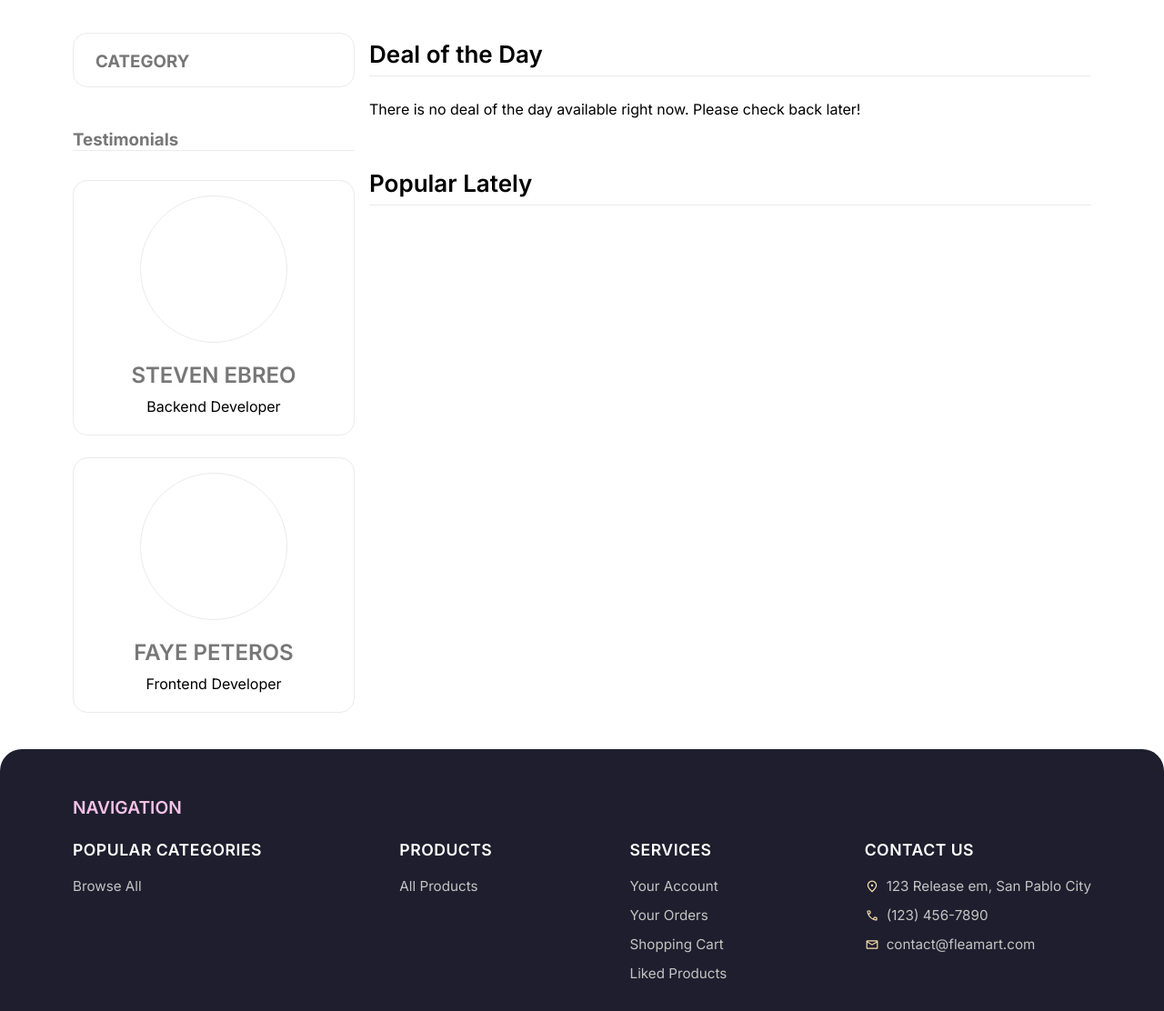
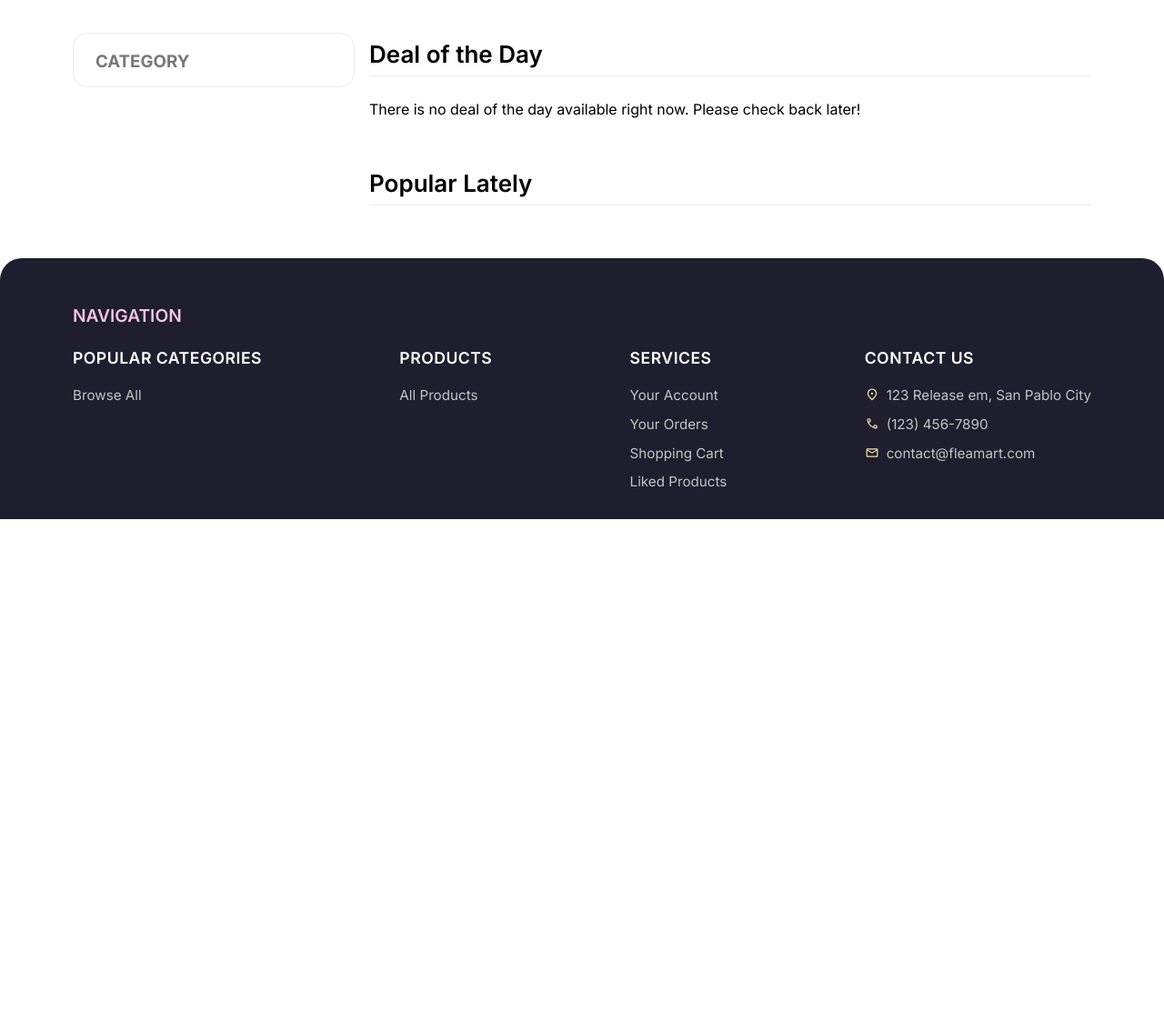
Before and after one commit to yakiitory/e-commerce-system, a Python web app: template templates/index.html in a window 1280 px wide. Shown: the part 643-1755 px from the top of the page at 91% size. After the commit the page ends 1214 px from the top, so only its background shows below. Run offline with Jinja, Linux system fonts and the light colour scheme; the template is opened without the code that fills it, so the values that code supplies are empty.

Commit message:
Remove testimonials section

```diff
--- a/static/css/index.css
+++ b/static/css/index.css
@@ -125,55 +125,6 @@
 
 .submenu a:hover, .category-item a:hover {
     color: var(--star-pink);
-}
-
-/* Testimonials */
-.testimonials {
-    border: none;
-    display: flex;
-    flex-direction: column;
-    padding: 0;
-}
-
-.testimonials h3 {
-    border-bottom: #EBEBEB 1px solid;
-    color: #777777;
-    margin-bottom: 2rem;
-}
-
-.testimonial-card {
-    padding: 1rem;
-    border: 1px solid #EBEBEB;
-    border-radius: 1rem;
-    display: flex;
-    flex-direction: column;
-    align-items: center;
-    gap: 1rem;
-    margin-bottom: 1.5rem;
-}
-
-.testimonial-img {
-    border: 1px solid #EBEBEB;
-    border-radius: 50%;
-    width: 160px;
-    height: 160px;
-}
-
-.testimonial-details {
-    display: flex;
-    flex-direction: column;
-    gap: 0;
-    text-align: center;
-}
-
-.testimonial-details p {
-    margin: 5px 0;
-}
-
-.testimonial-details p:first-child {
-    font-size: 1.5rem;
-    font-weight: 600;
-    color: #777777;
 }
 
 /* Main Content */
--- a/templates/index.html
+++ b/templates/index.html
@@ -37,24 +37,6 @@
                         {% endif %}
                     {% endfor %}
                 </ul>
-            </section>
-
-            <section class="sidebar-section testimonials">
-                <h3>Testimonials</h3>
-                <div class="testimonial-card">
-                    <div class="testimonial-img"></div>
-                    <div class="testimonial-details">
-                        <p>STEVEN EBREO</p>
-                        <p>Backend Developer</p>
-                    </div>
-                </div>
-                <div class="testimonial-card">
-                    <div class="testimonial-img"></div>
-                    <div class="testimonial-details">
-                        <p>FAYE PETEROS</p>
-                        <p>Frontend Developer</p>
-                    </div>
-                </div>
             </section>
         </aside>
 
```
